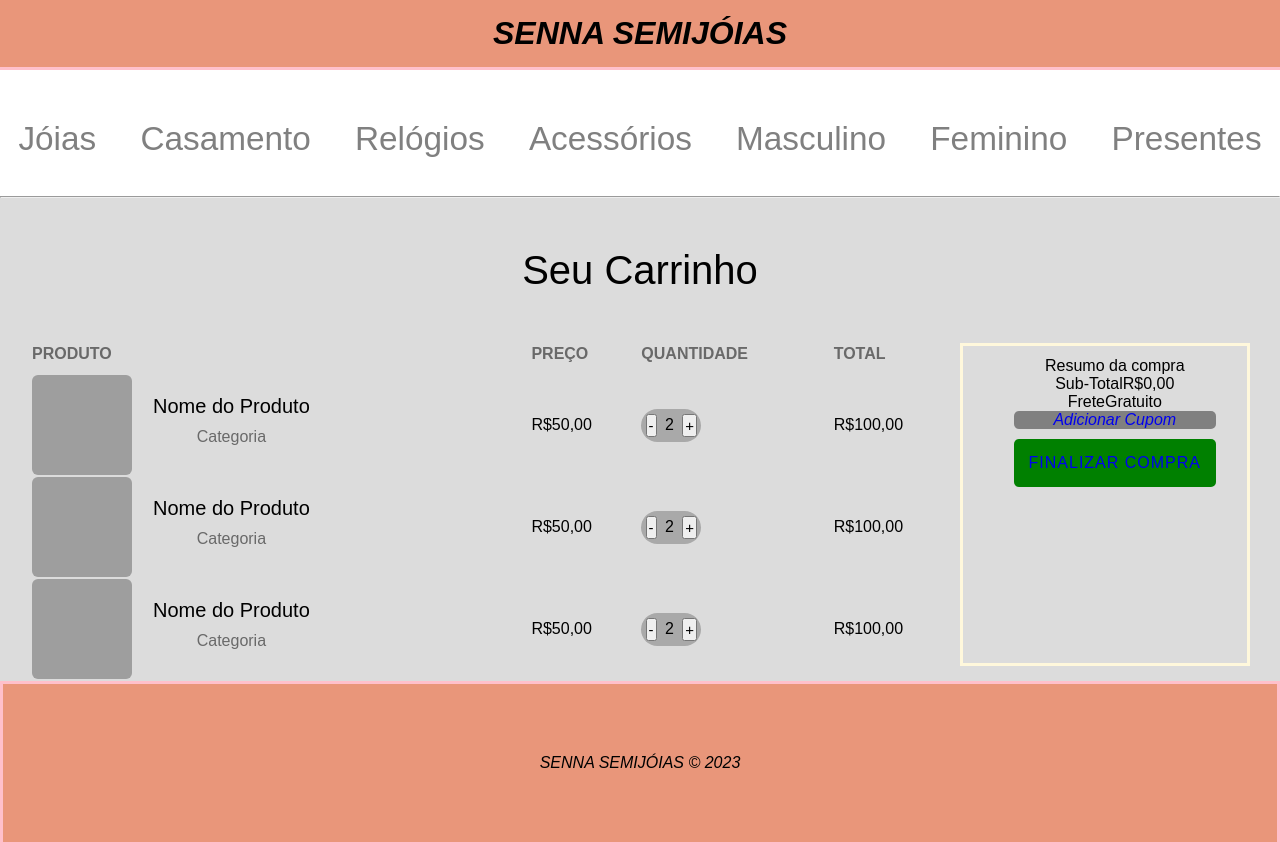
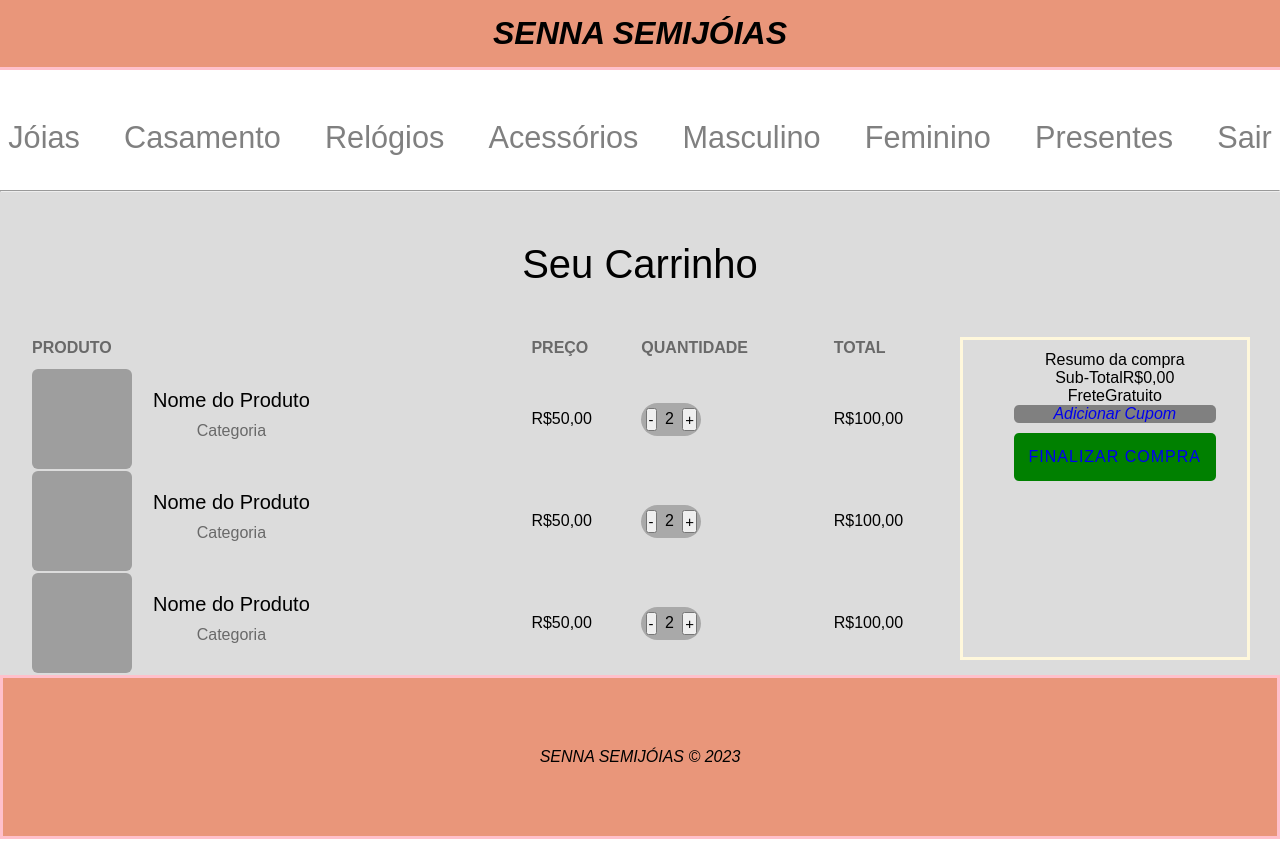
Before and after one commit to Matheus-Baptista27/projetositejoias, a plain HTML site: page presentes.html in a window 1280 px wide. Drawn offline with Linux system fonts and the light colour scheme; grey boxes are pictures that could not be loaded.

Commit message:
edição6
opção sair

```diff
--- a/presentes.css
+++ b/presentes.css
@@ -21,7 +21,7 @@ nav a{
     color: gray;
     text-decoration: none;
     padding: 0px 40px 10px 0px;
-    font-size: 25pt;
+    font-size: 23pt;
     position: relative;
 }
 nav a::after{
--- a/presentes.html
+++ b/presentes.html
@@ -18,6 +18,7 @@
             <a href="">Masculino</a>
             <a href="">Feminino</a>
             <a href="index.html">Presentes</a>
+            <a href="login.html">Sair</a>
         </nav>
         <hr />
         <main>
--- a/style.css
+++ b/style.css
@@ -89,7 +89,7 @@ nav a{
     color: gray;
     text-decoration: none;
     padding: 0px 40px 10px 0px;
-    font-size: 22pt;
+    font-size: 23pt;
     position: relative;
 }
 nav a::after{
```
